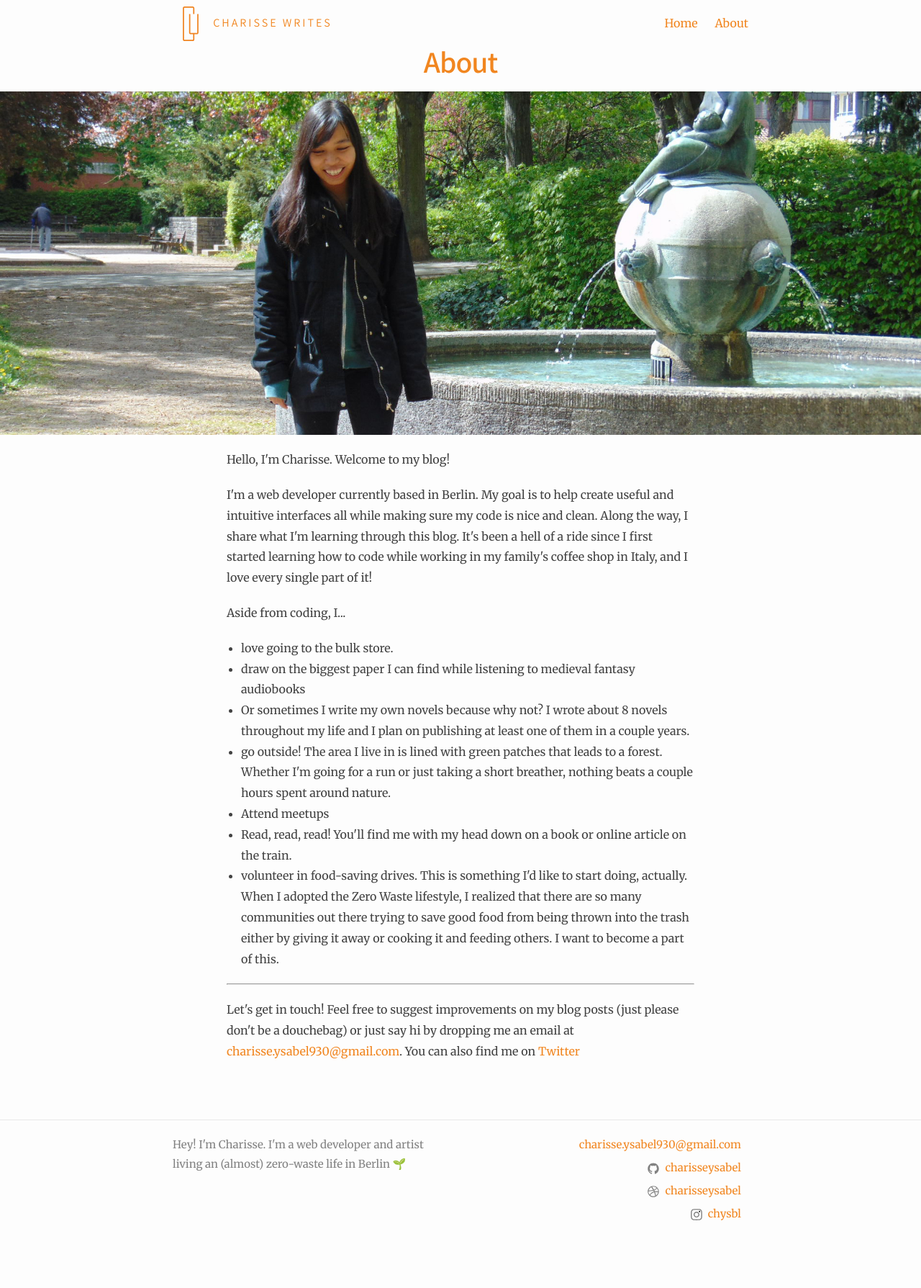
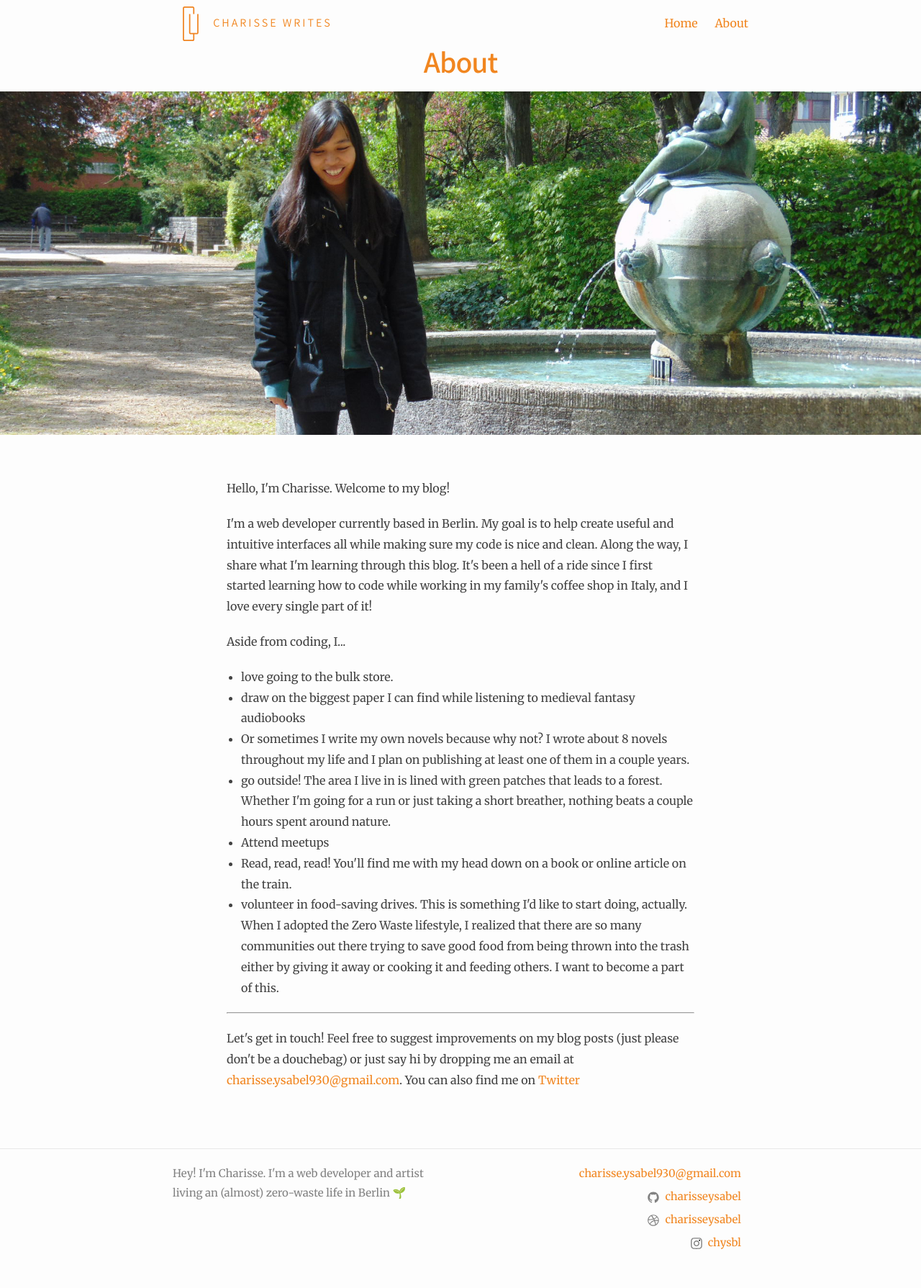
Before and after one commit to charisseysabel/chysbl-blog, a Jekyll site: the page built from about.md, in a window 1280 px wide. Shown: the whole page at 72% size. Built offline with Jekyll 4.4.1, drawn with Linux system fonts in a browser that asks for light colours; before the commit the page ends 1749 px from its top, so only the background shows below that.

Commit message:
style(posts) Adjust post width so its responsive

```diff
--- a/_sass/minima/_layout.scss
+++ b/_sass/minima/_layout.scss
@@ -251,8 +251,8 @@
  * Posts
  */
 .post-width {
-  width: $post-width;
-  margin: 0 auto;
+  max-width: $post-width;
+  margin: #{$spacing-unit * 3} auto 0 auto;
 }
 
 .post-header {
```
Also changed, not shown: 1 other file.
